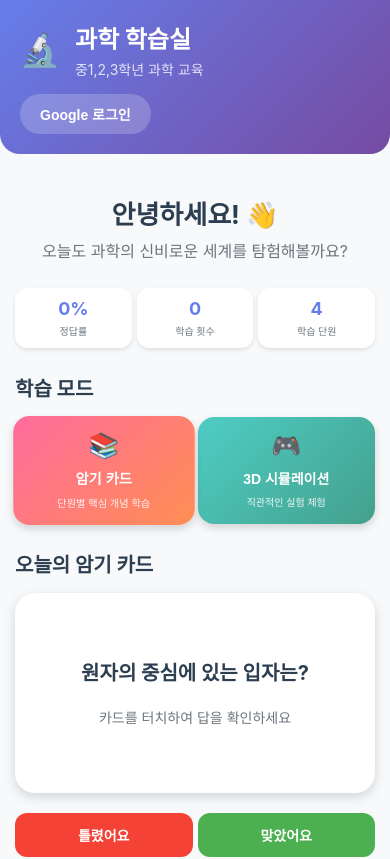
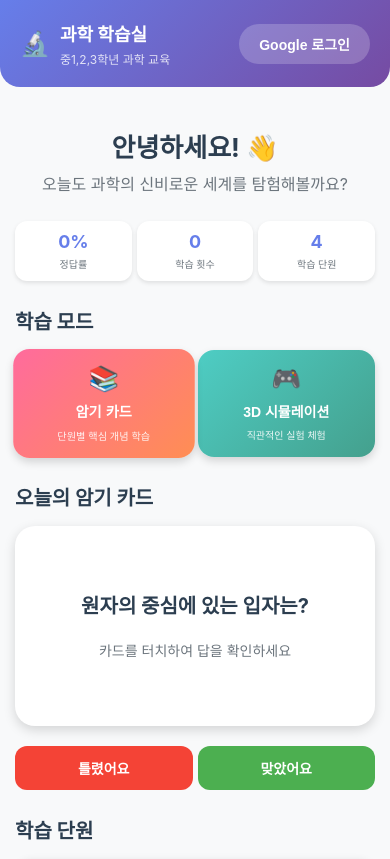
Before and after one commit to gosunman/edu, a Next.js app: page / in a window 390 px wide. Shown: the top 859 px of the page. Built offline with nearby package versions, Linux system fonts and the light colour scheme; no server answers.

Commit message:
add google login

```diff
--- a/src/app/globals.css
+++ b/src/app/globals.css
@@ -62,7 +62,12 @@ a {
 .header-content {
   display: flex;
   align-items: center;
-  margin-bottom: 15px;
+  justify-content: space-between;
+}
+
+.header-left {
+  display: flex;
+  align-items: center;
 }
 
 .header-icon {
@@ -85,6 +90,7 @@ a {
   opacity: 0.8;
 }
 
+/* Login Button */
 .login-button {
   background-color: rgba(255, 255, 255, 0.2);
   color: white;
@@ -94,12 +100,59 @@ a {
   font-weight: 600;
   font-size: 14px;
   cursor: pointer;
-  align-self: flex-end;
   transition: background-color 0.3s;
 }
 
 .login-button:hover {
   background-color: rgba(255, 255, 255, 0.3);
+}
+
+.login-button:disabled {
+  opacity: 0.6;
+  cursor: not-allowed;
+}
+
+/* User Section */
+.user-section {
+  display: flex;
+  align-items: center;
+  gap: 15px;
+}
+
+.user-info {
+  display: flex;
+  align-items: center;
+  gap: 10px;
+}
+
+.user-avatar {
+  width: 32px;
+  height: 32px;
+  border-radius: 50%;
+  border: 2px solid rgba(255, 255, 255, 0.3);
+}
+
+.user-name {
+  font-size: 14px;
+  font-weight: 600;
+  color: white;
+}
+
+.logout-button {
+  background-color: rgba(255, 255, 255, 0.1);
+  color: white;
+  border: 1px solid rgba(255, 255, 255, 0.3);
+  padding: 8px 16px;
+  border-radius: 20px;
+  font-weight: 500;
+  font-size: 12px;
+  cursor: pointer;
+  transition: all 0.3s;
+}
+
+.logout-button:hover {
+  background-color: rgba(255, 255, 255, 0.2);
+  border-color: rgba(255, 255, 255, 0.5);
 }
 
 /* Main Content */
@@ -427,6 +480,31 @@ a {
     padding: 15px;
   }
 
+  /* 헤더 - 모바일에서도 오른쪽 유지 */
+  .header-content {
+    flex-direction: row;
+    justify-content: space-between;
+    align-items: center;
+  }
+
+  .header-left {
+    flex: 1;
+    min-width: 0;
+  }
+
+  .header-icon {
+    font-size: 24px;
+    margin-right: 10px;
+  }
+
+  .header-title {
+    font-size: 18px;
+  }
+
+  .header-subtitle {
+    font-size: 12px;
+  }
+
   /* 통계 카드 - 모바일에서도 가로 배치 유지 */
   .stats-container {
     flex-direction: row;
@@ -479,6 +557,32 @@ a {
     font-size: 14px;
   }
 
+  /* 사용자 섹션 - 모바일에서도 오른쪽 유지 */
+  .user-section {
+    flex-direction: row;
+    gap: 10px;
+    align-items: center;
+  }
+
+  .user-info {
+    flex-direction: row;
+    gap: 8px;
+  }
+
+  .user-avatar {
+    width: 28px;
+    height: 28px;
+  }
+
+  .user-name {
+    font-size: 12px;
+  }
+
+  .logout-button {
+    padding: 6px 12px;
+    font-size: 11px;
+  }
+
   .unit-header {
     flex-direction: column;
     gap: 10px;
--- a/src/app/layout.tsx
+++ b/src/app/layout.tsx
@@ -1,5 +1,6 @@
 import type { Metadata } from "next";
 import "./globals.css";
+import Providers from "./providers";
 
 export const metadata: Metadata = {
   title: "과학 학습실 - 중1,2,3학년 과학 교육",
@@ -71,12 +72,16 @@ export default function RootLayout({
   children: React.ReactNode;
 }>) {
   return (
-    <html lang="ko">
+    <html lang="ko" suppressHydrationWarning>
       <head>
         <meta name="theme-color" content="#667eea" />
         <meta name="viewport" content="width=device-width, initial-scale=1, maximum-scale=1, user-scalable=no" />
       </head>
-      <body>{children}</body>
+      <body suppressHydrationWarning>
+        <Providers>
+          {children}
+        </Providers>
+      </body>
     </html>
   );
 }
--- a/src/app/page.tsx
+++ b/src/app/page.tsx
@@ -5,6 +5,7 @@ import { units } from '@/data/units';
 import { flashCards } from '@/data/flashCards';
 import UnitList from '@/components/UnitList';
 import FlashCardSection from '@/components/FlashCardSection';
+import AuthWrapper from '@/components/AuthWrapper';
 
 export default function Home() {
   const [currentCardIndex, setCurrentCardIndex] = useState(0);
@@ -45,15 +46,15 @@ export default function Home() {
       {/* Header */}
       <header className="header">
         <div className="header-content">
-          <div className="header-icon">🔬</div>
-          <div className="header-text">
-            <h1 className="header-title">과학 학습실</h1>
-            <p className="header-subtitle">중1,2,3학년 과학 교육</p>
+          <div className="header-left">
+            <div className="header-icon">🔬</div>
+            <div className="header-text">
+              <h1 className="header-title">과학 학습실</h1>
+              <p className="header-subtitle">중1,2,3학년 과학 교육</p>
+            </div>
           </div>
+          <AuthWrapper />
         </div>
-        <button className="login-button">
-          Google 로그인
-        </button>
       </header>
 
       <main className="main-content">
--- /dev/null
+++ b/src/app/providers.tsx
@@ -0,0 +1,19 @@
+'use client';
+
+import { SessionProvider } from 'next-auth/react';
+import { ReactNode } from 'react';
+
+interface ProvidersProps {
+  children: ReactNode;
+}
+
+export default function Providers({ children }: ProvidersProps) {
+  return (
+    <SessionProvider
+      refetchInterval={0}
+      refetchOnWindowFocus={false}
+    >
+      {children}
+    </SessionProvider>
+  );
+}
--- /dev/null
+++ b/src/components/AuthWrapper.tsx
@@ -0,0 +1,25 @@
+'use client';
+
+import { useSession } from 'next-auth/react';
+import { useEffect, useState } from 'react';
+import LoginButton from './LoginButton';
+
+export default function AuthWrapper() {
+  const { data: session, status } = useSession();
+  const [isClient, setIsClient] = useState(false);
+
+  useEffect(() => {
+    setIsClient(true);
+  }, []);
+
+  // 클라이언트 사이드에서만 렌더링
+  if (!isClient) {
+    return (
+      <button className="login-button" disabled>
+        로딩 중...
+      </button>
+    );
+  }
+
+  return <LoginButton />;
+}
--- /dev/null
+++ b/src/components/LoginButton.tsx
@@ -0,0 +1,60 @@
+'use client';
+
+import { signIn, signOut, useSession } from 'next-auth/react';
+import { useEffect, useState } from 'react';
+
+export default function LoginButton() {
+  const { data: session, status } = useSession();
+  const [mounted, setMounted] = useState(false);
+
+  useEffect(() => {
+    setMounted(true);
+  }, []);
+
+  // 서버 사이드 렌더링 중에는 로딩 상태 표시
+  if (!mounted) {
+    return (
+      <button className="login-button" disabled>
+        로딩 중...
+      </button>
+    );
+  }
+
+  if (status === 'loading') {
+    return (
+      <button className="login-button" disabled>
+        로딩 중...
+      </button>
+    );
+  }
+
+  if (session) {
+    return (
+      <div className="user-section" suppressHydrationWarning>
+        <div className="user-info">
+          <img
+            src={session.user?.image || '/default-avatar.png'}
+            alt="프로필"
+            className="user-avatar"
+          />
+          <span className="user-name">{session.user?.name}</span>
+        </div>
+        <button
+          className="logout-button"
+          onClick={() => signOut()}
+        >
+          로그아웃
+        </button>
+      </div>
+    );
+  }
+
+  return (
+    <button
+      className="login-button"
+      onClick={() => signIn('google')}
+    >
+      Google 로그인
+    </button>
+  );
+}
```
Also changed, not shown: package.json (+6 -4 lines), src/app/api/auth/[...nextauth]/route.ts (added, +29 -0 lines), 2 other files (tests, documents, lock files or other folders).
